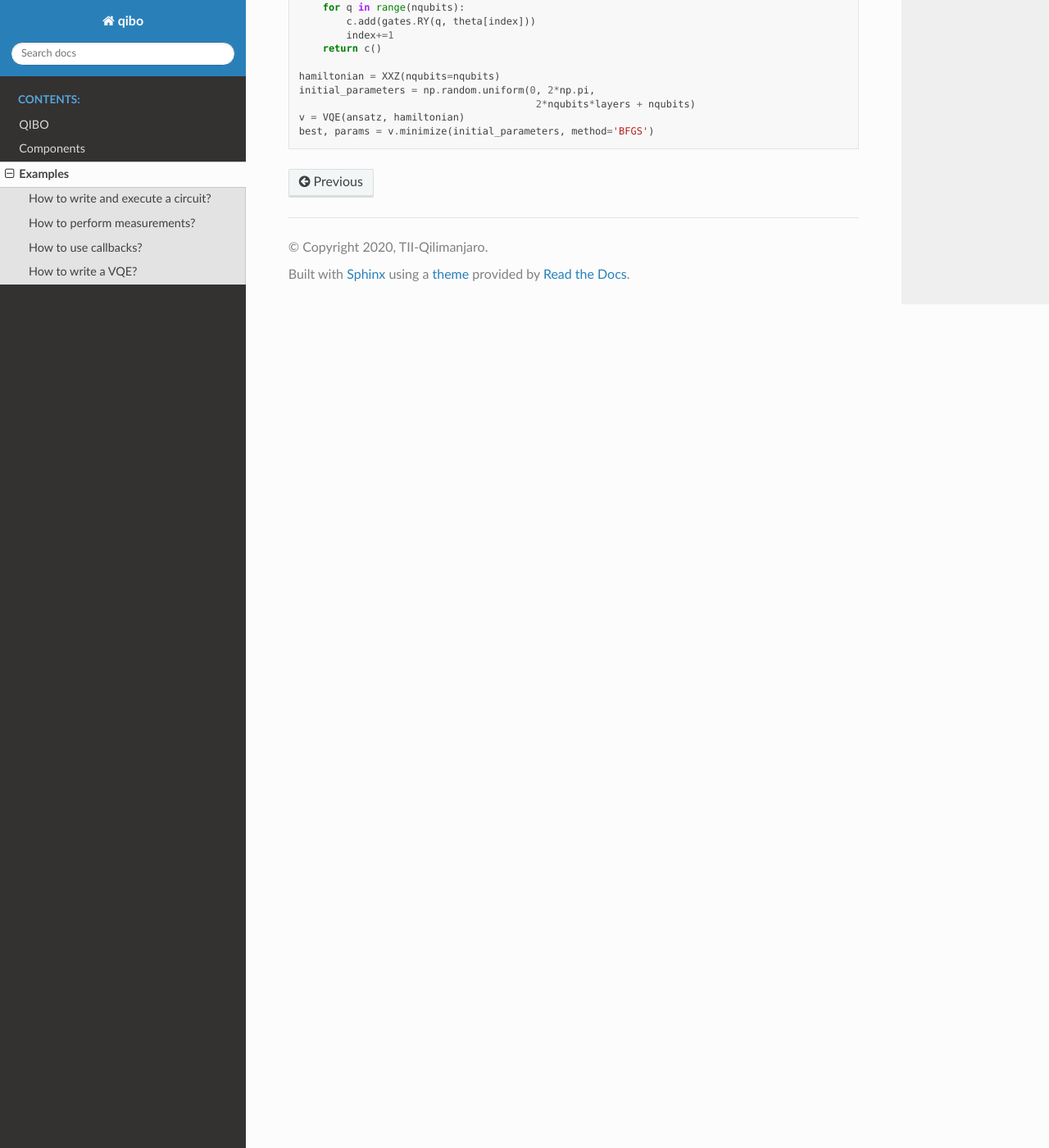
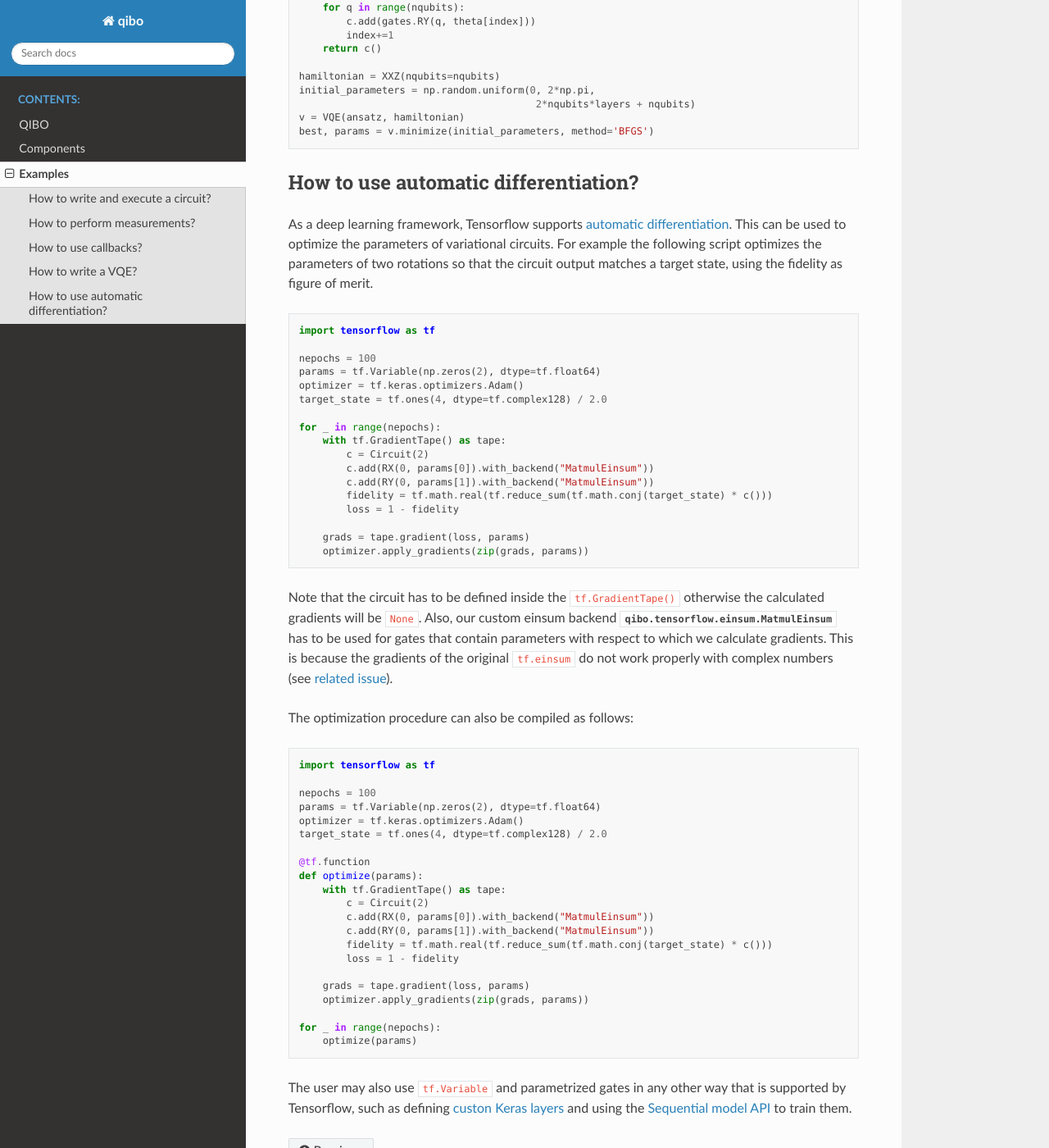
Before and after one commit to qiboteam/qibo, a Sphinx documentation site: the page built from doc/source/examples.rst, in a window 1280 px wide and 1400 px high, scrolled down 4086 px. Shown: the whole window at 82% size. Built offline with Sphinx 7.4.7 and the Read the Docs theme 2.0.0, drawn with Linux system fonts in a browser that asks for light colours.

Commit message:
Update docs

```diff
--- a/doc/source/examples.rst
+++ b/doc/source/examples.rst
@@ -216,3 +216,74 @@ Here a simple example using the Heisenberg XXZ model:
                                             2*nqubits*layers + nqubits)
     v = VQE(ansatz, hamiltonian)
     best, params = v.minimize(initial_parameters, method='BFGS')
+
+
+How to use automatic differentiation?
+-------------------------------------
+
+As a deep learning framework, Tensorflow supports
+`automatic differentiation <https://www.tensorflow.org/tutorials/customization/autodiff>`_.
+This can be used to optimize the parameters of variational circuits. For example
+the following script optimizes the parameters of two rotations so that the circuit
+output matches a target state, using the fidelity as figure of merit.
+
+.. code-block:: python
+
+    import tensorflow as tf
+
+    nepochs = 100
+    params = tf.Variable(np.zeros(2), dtype=tf.float64)
+    optimizer = tf.keras.optimizers.Adam()
+    target_state = tf.ones(4, dtype=tf.complex128) / 2.0
+
+    for _ in range(nepochs):
+        with tf.GradientTape() as tape:
+            c = Circuit(2)
+            c.add(RX(0, params[0]).with_backend("MatmulEinsum"))
+            c.add(RY(0, params[1]).with_backend("MatmulEinsum"))
+            fidelity = tf.math.real(tf.reduce_sum(tf.math.conj(target_state) * c()))
+            loss = 1 - fidelity
+
+        grads = tape.gradient(loss, params)
+        optimizer.apply_gradients(zip(grads, params))
+
+
+Note that the circuit has to be defined inside the ``tf.GradientTape()`` otherwise
+the calculated gradients will be ``None``. Also, our custom einsum backend
+:class:`qibo.tensorflow.einsum.MatmulEinsum` has to be used for gates that
+contain parameters with respect to which we calculate gradients.
+This is because the gradients of the original ``tf.einsum`` do not work properly
+with complex numbers
+(see `related issue <https://github.com/tensorflow/tensorflow/issues/37307>`_).
+
+The optimization procedure can also be compiled as follows:
+
+.. code-block:: python
+
+    import tensorflow as tf
+
+    nepochs = 100
+    params = tf.Variable(np.zeros(2), dtype=tf.float64)
+    optimizer = tf.keras.optimizers.Adam()
+    target_state = tf.ones(4, dtype=tf.complex128) / 2.0
+
+    @tf.function
+    def optimize(params):
+        with tf.GradientTape() as tape:
+            c = Circuit(2)
+            c.add(RX(0, params[0]).with_backend("MatmulEinsum"))
+            c.add(RY(0, params[1]).with_backend("MatmulEinsum"))
+            fidelity = tf.math.real(tf.reduce_sum(tf.math.conj(target_state) * c()))
+            loss = 1 - fidelity
+
+        grads = tape.gradient(loss, params)
+        optimizer.apply_gradients(zip(grads, params))
+
+    for _ in range(nepochs):
+        optimize(params)
+
+The user may also use ``tf.Variable`` and parametrized gates in any other way
+that is supported by Tensorflow, such as defining
+`custon Keras layers <https://www.tensorflow.org/guide/keras/custom_layers_and_models>`_
+and using the `Sequential model API <https://www.tensorflow.org/api_docs/python/tf/keras/Sequential>`_
+to train them.
```
Also changed, not shown: doc/source/qibo.rst (+10 -0 lines), 1 other file.
